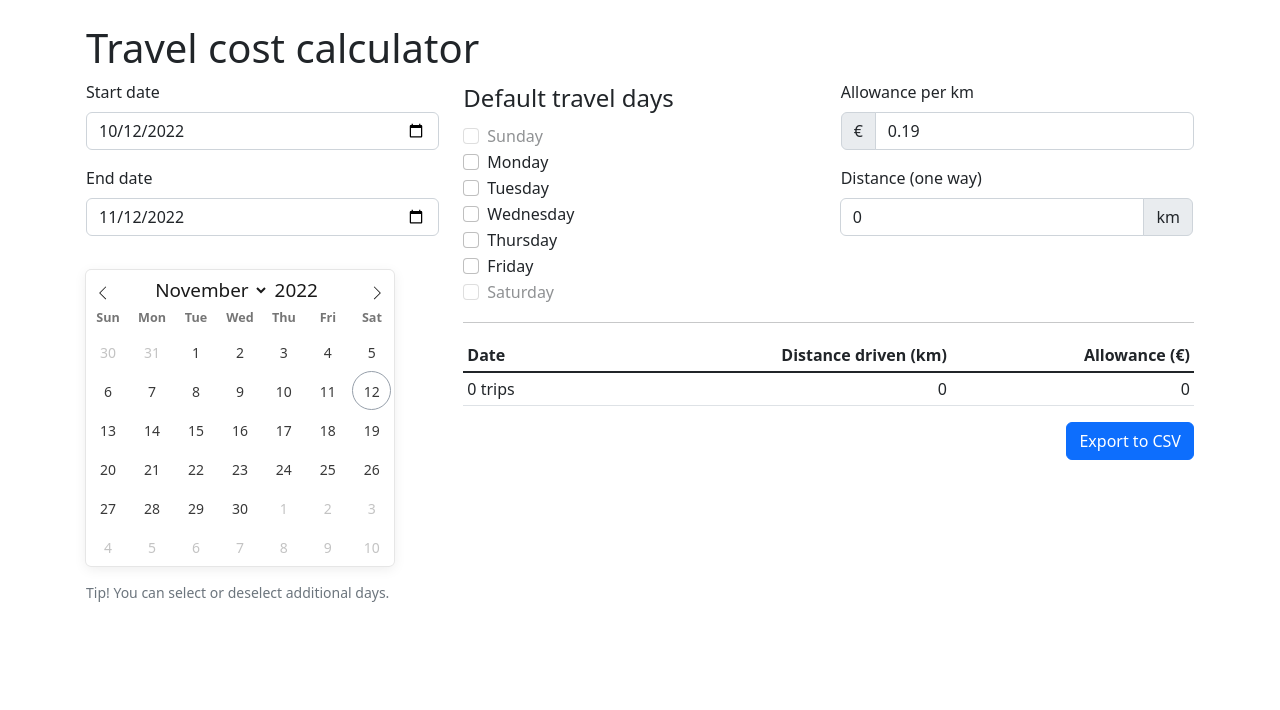
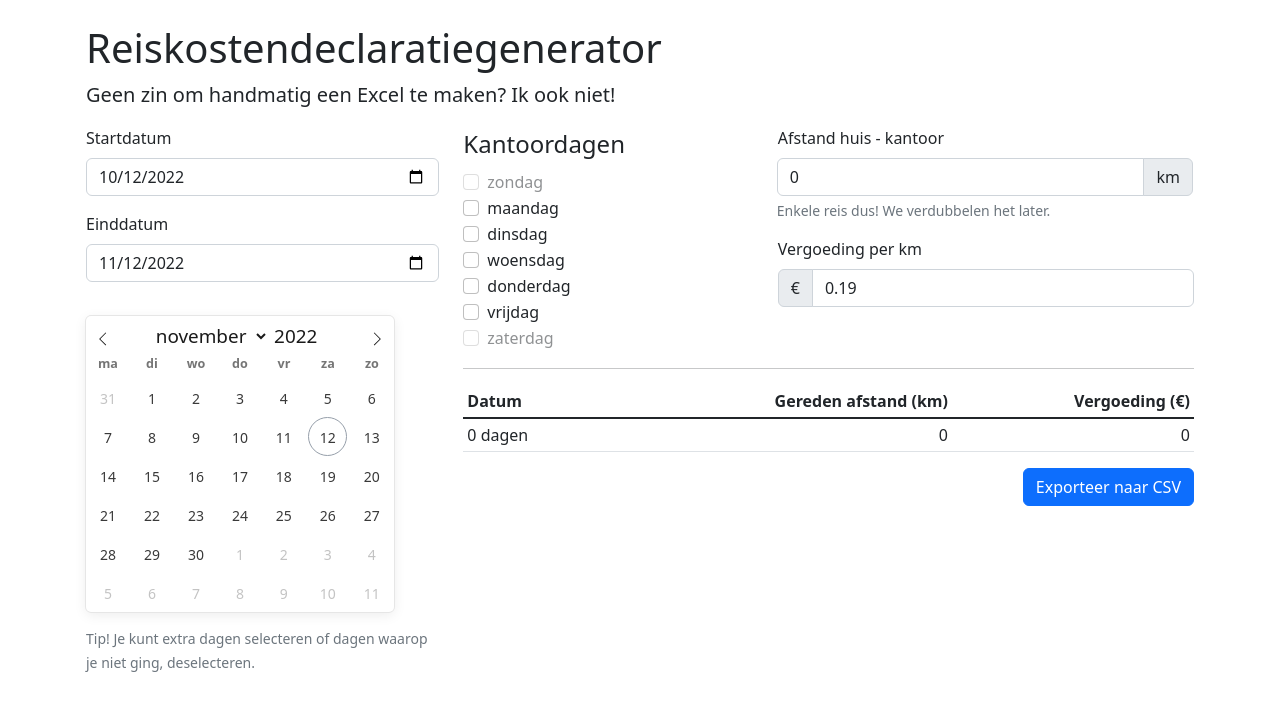
Before and after one commit to marcovdb/travelcost-calculator, a Vue app: page / in a window 1280 px wide. Shown: the top 710 px of the page. Built offline with nearby package versions, Linux system fonts and the light colour scheme.

Commit message:
Make it Dutch

```diff
--- a/src/App.vue
+++ b/src/App.vue
@@ -1,14 +1,17 @@
 <script setup>
 import { ref, computed } from "vue";
 import { subMonths, format, eachDayOfInterval } from "date-fns";
+import { nl } from "date-fns/locale";
 import * as Papa from "papaparse";
 import DatePicker from "./components/DatePicker.vue";
 import TravelDays from "./components/TravelDays.vue";
 
 const allowance = ref(0.19);
 const distance = ref(0);
-const end = ref(format(new Date(), "yyyy-MM-dd"));
-const start = ref(format(subMonths(new Date(), 1), "yyyy-MM-dd"));
+const end = ref(format(new Date(), "yyyy-MM-dd", { locale: nl }));
+const start = ref(
+  format(subMonths(new Date(), 1), "yyyy-MM-dd", { locale: nl })
+);
 const travelDates = ref([]);
 const travelDays = ref([]);
 
@@ -27,7 +30,9 @@ const setTravelDays = (payload) => {
 };
 
 const setTravelDates = (payload) => {
-  travelDates.value = payload.map((date) => format(date, "PPPP"));
+  travelDates.value = payload.map((date) =>
+    format(date, "PPPP", { locale: nl })
+  );
 };
 
 const round = (input) => Math.round(input * 100) / 100;
@@ -57,12 +62,13 @@ const exportToCsv = () => {
 
 <template>
   <div class="container py-4 px-3 mx-auto">
-    <h1>Travel cost calculator</h1>
+    <h1>Reiskostendeclaratiegenerator</h1>
+    <p class="lead">Geen zin om handmatig een Excel te maken? Ik ook niet!</p>
     <form autocomplete="off">
       <div class="row">
         <div class="col-lg-4">
           <div class="mb-3">
-            <label for="startdate" class="form-label">Start date</label>
+            <label for="startdate" class="form-label">Startdatum</label>
             <input
               id="startdate"
               class="form-control"
@@ -71,7 +77,7 @@ const exportToCsv = () => {
             />
           </div>
           <div class="mb-3">
-            <label for="enddate" class="form-label">End date</label>
+            <label for="enddate" class="form-label">Einddatum</label>
             <input
               id="enddate"
               class="form-control"
@@ -85,22 +91,34 @@ const exportToCsv = () => {
               :travel-days="travelDays"
               @update:travelDates="setTravelDates"
             />
-            <div class="mt-3">
-              <span class="form-text"
-                >Tip! You can select or deselect additional days.</span
-              >
-            </div>
           </div>
         </div>
         <div class="col-lg-8">
           <div class="row">
-            <div class="col-md-6">
+            <div class="col-md-5">
               <TravelDays @update:TravelDays="setTravelDays" />
             </div>
-            <div class="col-md-6">
+            <div class="col-md-7">
+              <div class="input-group mb-3">
+                <label class="form-label" for="distance"
+                  >Afstand huis - kantoor</label
+                >
+                <div class="input-group">
+                  <input
+                    id="distance"
+                    class="form-control"
+                    type="number"
+                    v-model="distance"
+                  />
+                  <span class="input-group-text">km</span>
+                </div>
+                <span class="form-text"
+                  >Enkele reis dus! We verdubbelen het later.</span
+                >
+              </div>
               <div class="mb-3">
                 <label class="form-label" for="allowance"
-                  >Allowance per km</label
+                  >Vergoeding per km</label
                 >
                 <div class="input-group">
                   <span class="input-group-text">€</span>
@@ -112,20 +130,6 @@ const exportToCsv = () => {
                   />
                 </div>
               </div>
-              <div class="input-group mb-3">
-                <label class="form-label" for="distance"
-                  >Distance (one way)</label
-                >
-                <div class="input-group">
-                  <input
-                    id="distance"
-                    class="form-control"
-                    type="number"
-                    v-model="distance"
-                  />
-                  <span class="input-group-text">km</span>
-                </div>
-              </div>
             </div>
           </div>
           <div class="col-12">
@@ -133,14 +137,14 @@ const exportToCsv = () => {
             <table class="table table-sm">
               <thead>
                 <tr>
-                  <th>Date</th>
-                  <th class="text-end">Distance driven (km)</th>
-                  <th class="text-end">Allowance (€)</th>
+                  <th>Datum</th>
+                  <th class="text-end">Gereden afstand (km)</th>
+                  <th class="text-end">Vergoeding (€)</th>
                 </tr>
               </thead>
               <tfoot class="table-group-divider">
                 <tr>
-                  <td>{{ travelDates.length }} trips</td>
+                  <td>{{ travelDates.length }} dagen</td>
                   <td class="text-end">
                     {{ round(tripDistance * travelDates.length) }}
                   </td>
@@ -162,7 +166,7 @@ const exportToCsv = () => {
           </div>
           <div class="col-12 text-end">
             <button class="btn btn-primary" type="button" @click="exportToCsv">
-              Export to CSV
+              Exporteer naar CSV
             </button>
           </div>
         </div>
--- a/src/components/DatePicker.vue
+++ b/src/components/DatePicker.vue
@@ -1,6 +1,7 @@
 <script setup>
 import { onMounted, ref, watch } from "vue";
 import flatpickr from "flatpickr";
+import { Dutch } from "flatpickr/dist/l10n/nl";
 import { getDay } from "date-fns";
 
 const props = defineProps({ range: Array, travelDays: Array });
@@ -10,6 +11,7 @@ const options = {
   mode: "multiple",
   inline: true,
   defaultDate: [],
+  locale: Dutch,
   onChange(selectedDates) {
     emit("update:travelDates", selectedDates);
   },
@@ -33,15 +35,19 @@ const setDays = () => {
   flatpickrInstance = flatpickr(picker.value, opts);
 };
 
-onMounted(setDays);
-
 watch(() => props.range, setDays);
 watch(() => props.travelDays, setDays);
+
+onMounted(setDays);
 </script>
 
 <template>
-  <div>
-    <span ref="picker"></span>
+  <span ref="picker"></span>
+  <div class="mt-3">
+    <span class="form-text"
+      >Tip! Je kunt extra dagen selecteren of dagen waarop je niet ging,
+      deselecteren.</span
+    >
   </div>
 </template>
 
--- a/src/components/TravelDays.vue
+++ b/src/components/TravelDays.vue
@@ -4,13 +4,13 @@ import { ref, watch } from "vue";
 const emit = defineEmits(["update:TravelDays"]);
 
 const days = [
-  "Sunday",
-  "Monday",
-  "Tuesday",
-  "Wednesday",
-  "Thursday",
-  "Friday",
-  "Saturday",
+  "zondag",
+  "maandag",
+  "dinsdag",
+  "woensdag",
+  "donderdag",
+  "vrijdag",
+  "zaterdag",
 ];
 const selected = ref([]);
 
@@ -21,7 +21,7 @@ watch(selected, () => {
 
 <template>
   <fieldset>
-    <legend>Default travel days</legend>
+    <legend>Kantoordagen</legend>
     <div class="form-check" v-for="(day, index) in days" :key="day">
       <input
         class="form-check-input"
```
